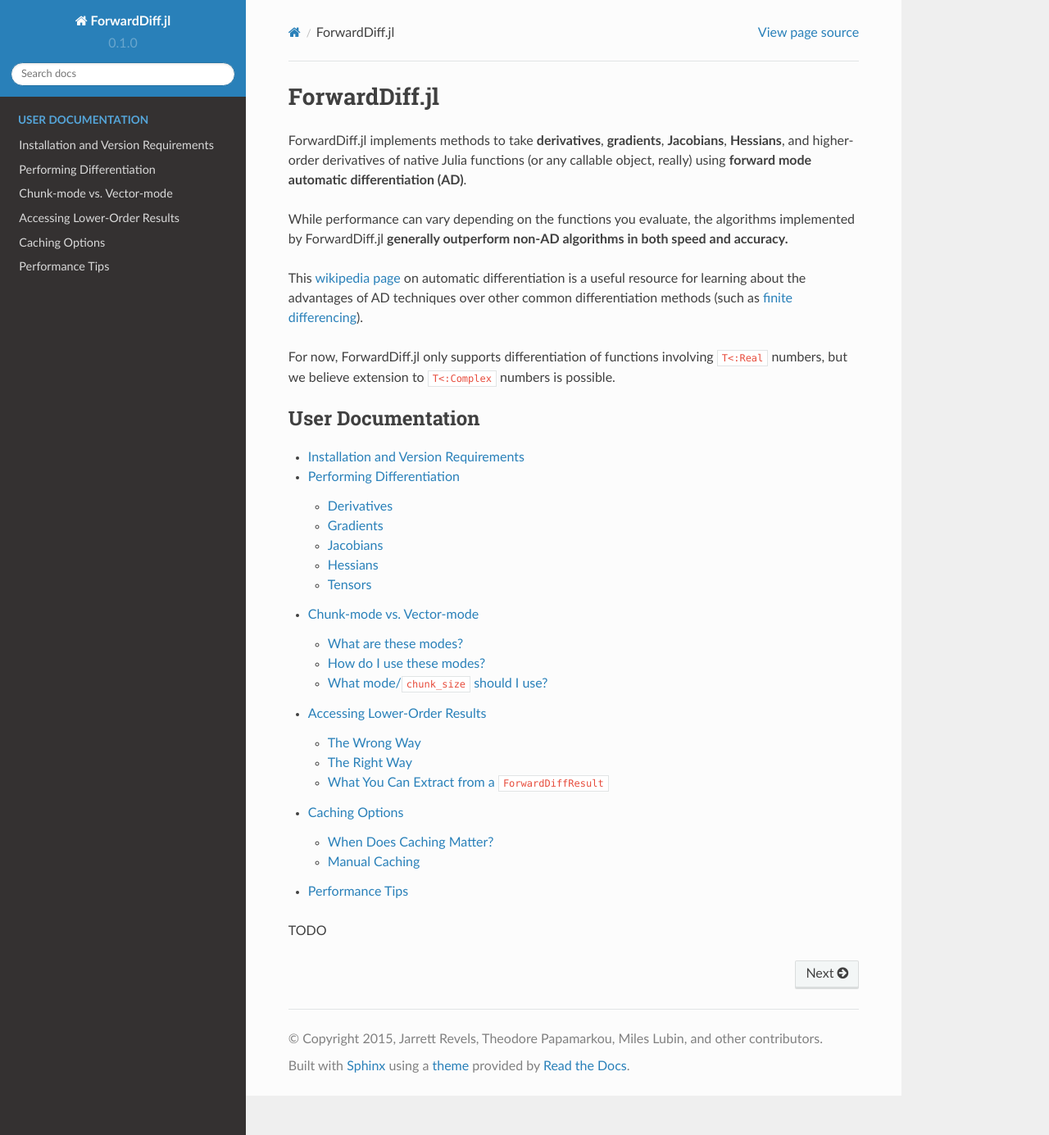
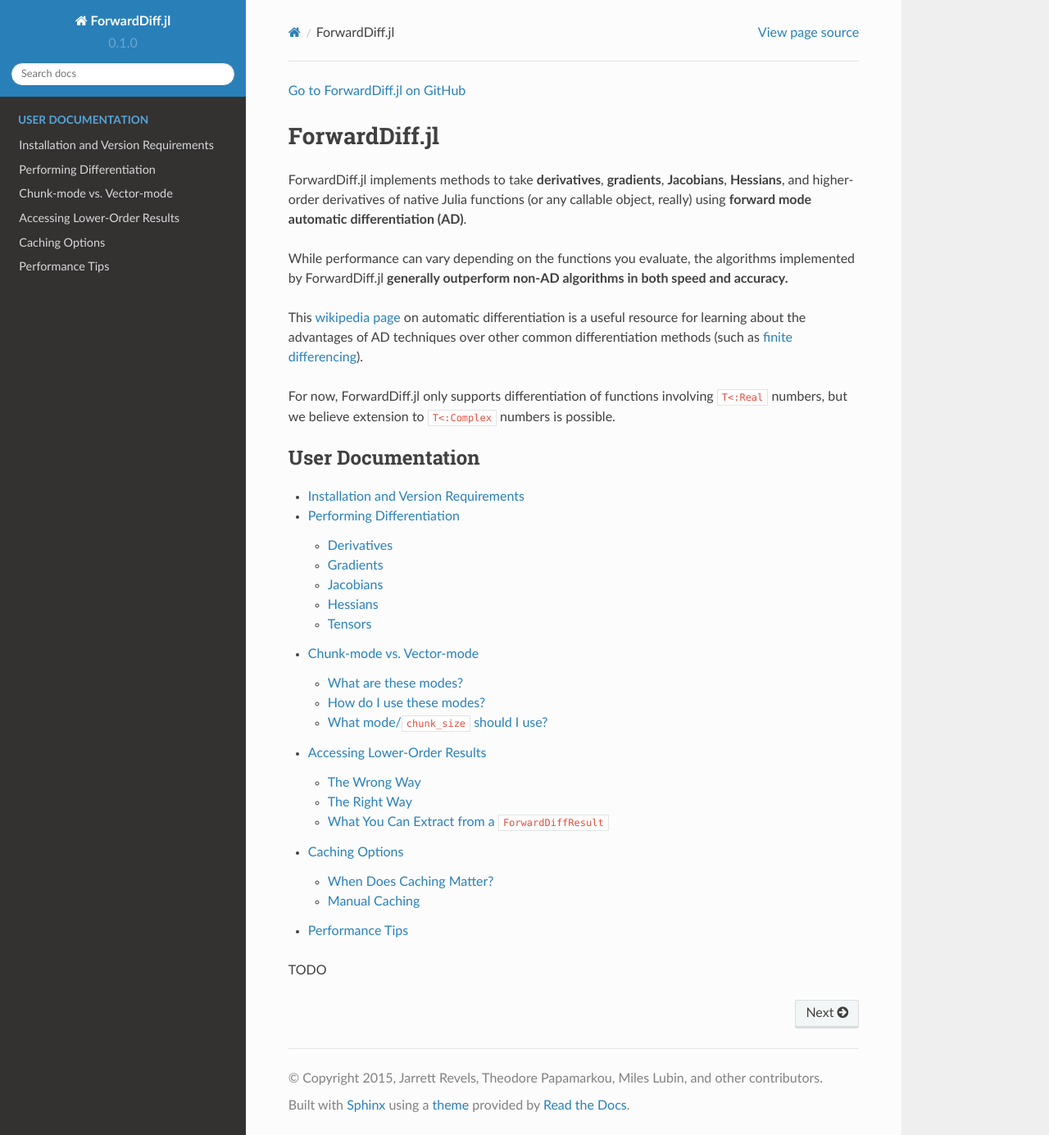
Before and after one commit to JuliaDiff/ForwardDiff.jl, a Sphinx documentation site: the page built from docs/source/index.rst, in a window 1280 px wide and 1385 px high. Shown: the whole window at 82% size. Built offline with Sphinx 7.4.7 and the Read the Docs theme 2.0.0, drawn with Linux system fonts in a browser that asks for light colours.

Commit message:
add link back to repo page

```diff
--- a/docs/source/index.rst
+++ b/docs/source/index.rst
@@ -1,3 +1,5 @@
+`Go to ForwardDiff.jl on GitHub`_
+
 ForwardDiff.jl
 ==============
 
@@ -26,5 +28,6 @@
 
 TODO
 
+.. _`Go to ForwardDiff.jl on GitHub`: https://github.com/JuliaDiff/ForwardDiff.jl
 .. _`wikipedia page`: https://en.wikipedia.org/wiki/Automatic_differentiation
 .. _`finite differencing`: https://en.wikipedia.org/wiki/Numerical_differentiation
```
